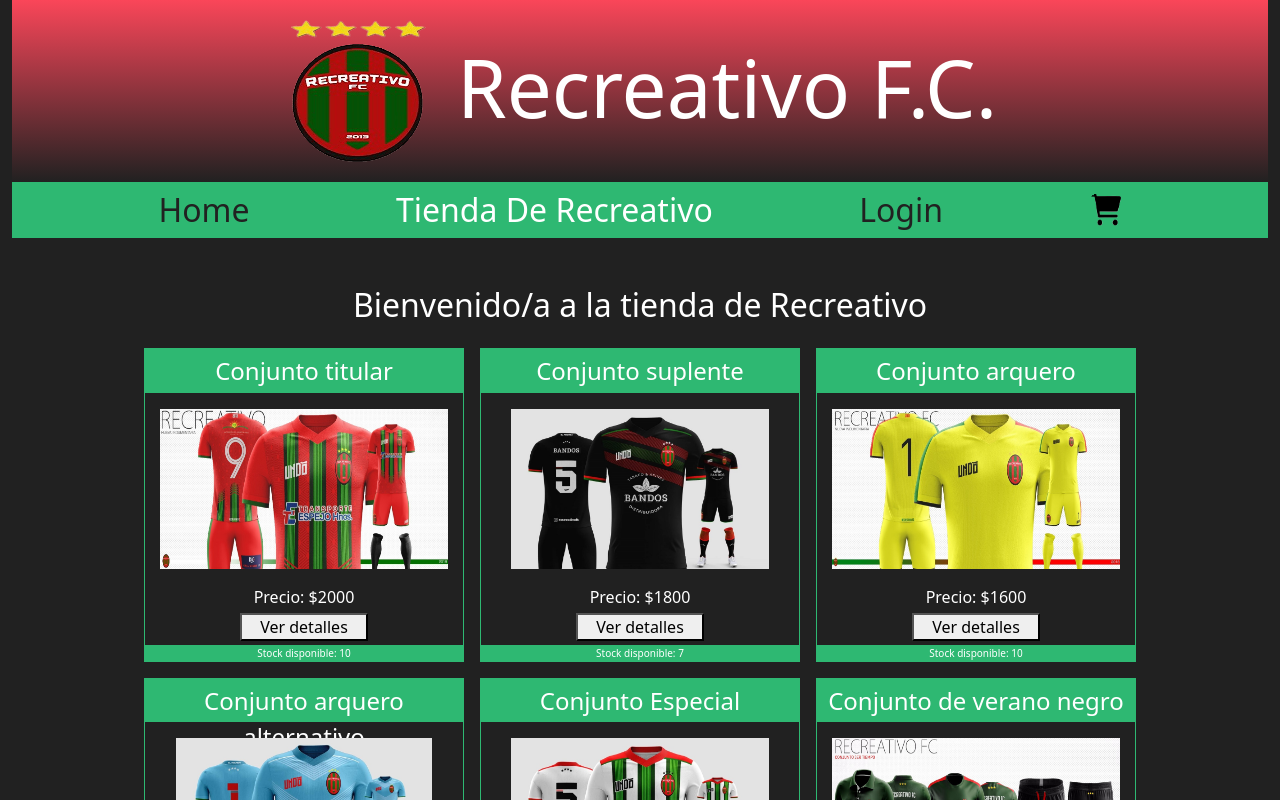
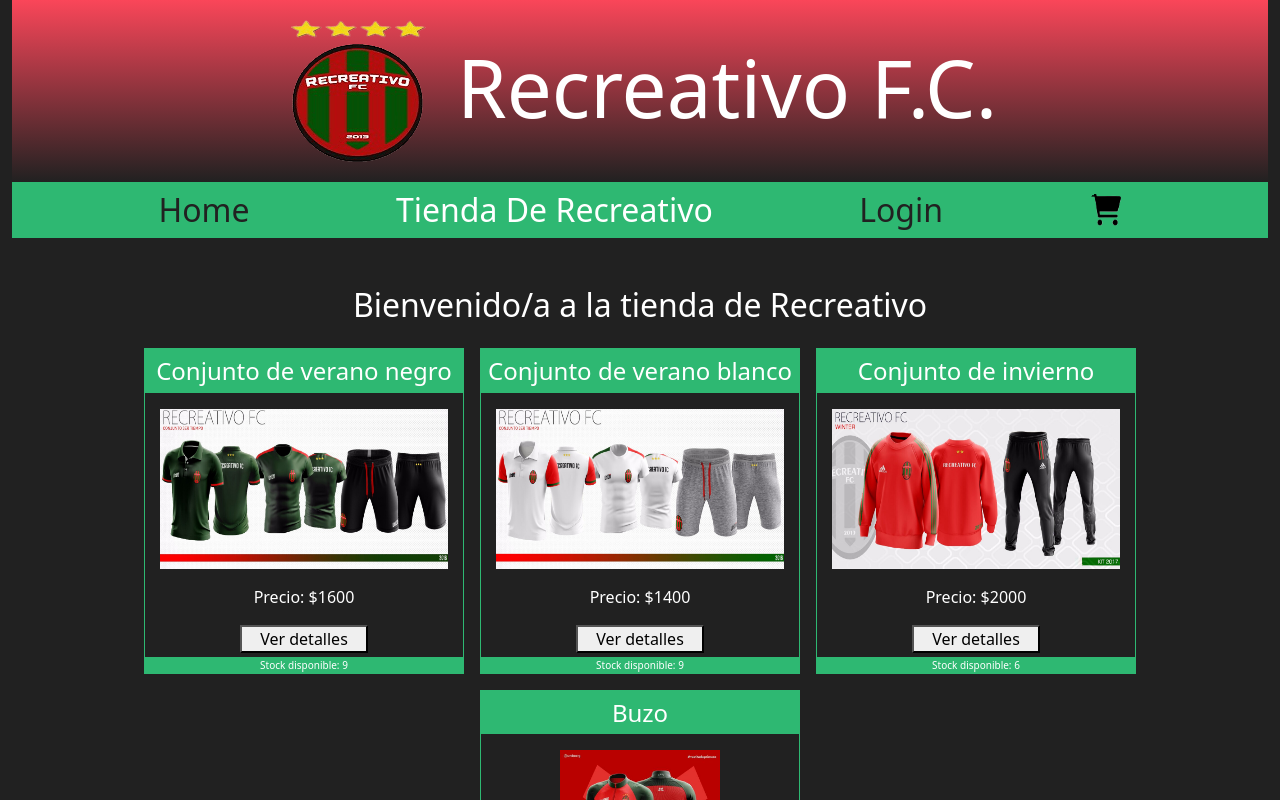
Before and after one commit to FacundoVillarroel/ProyectoFinalReactJS, a React (Create React App) app: page /category/deVestir in a window 1280 px wide. Shown: the top 800 px of the page. Built offline with nearby package versions, Linux system fonts and the light colour scheme.

Commit message:
Avance (Router) en la primer entrega del proyecto final

```diff
--- a/src/App.js
+++ b/src/App.js
@@ -1,7 +1,9 @@
 import 'bootstrap/dist/css/bootstrap.min.css';
 import NavBar from "./components/NavBar";
 import Header from './components/Header';
-import Main from './components/Main';
+import ItemListContainer from './components/ItemListContainer';
+import ItemDetailContainer from './components/ItemDetailContainer';
+import {BrowserRouter,Routes, Route, Navigate} from "react-router-dom"
 import './App.css';
 
 
@@ -9,11 +11,21 @@ import './App.css';
 function App() {
 
   return (
-    <div className="body container-fluid">
+    <BrowserRouter>
+      <div className="body container-fluid">
         <Header />
         <NavBar />
-        <Main />
-    </div>
+        <Routes>
+          <Route path="/" element={<ItemListContainer/>} />
+          <Route path="/category/:categoryId" element={<ItemListContainer/>} />
+          <Route path="/detail:itemId" element={<ItemDetailContainer/>} />
+
+          <Route path="*" element={ <Navigate to="/"/>}/>
+        </Routes>
+
+      </div>
+    </BrowserRouter>
+
   );
 }
 
--- a/src/components/Item.js
+++ b/src/components/Item.js
@@ -1,19 +1,20 @@
+import { Link } from "react-router-dom"
 
-function Item (item){
+function Item ({item}){
     return item?(
         <div className= "product d-flex flex-column align-items-center">
             <div className ="productName pt-1 pb-1">
-                <p>{item.item.title}</p>
+                <p>{item.title}</p>
             </div>
             <div className="productImageContainer d-flex justify-content-center align-items-center mt-3 mb-2">
-                <img src={item.item.imgSrc} alt="conjunto titular" className="productImage" />
+                <img src={item.imgSrc} alt="conjunto titular" className="productImage" />
             </div>
             <div className="productPrice mt-2">
-                <p className="mb-0">Precio: ${item.item.price}</p>
+                <p className="mb-0">Precio: ${item.price}</p>
             </div>
-            <button className="viewDetails mt-1 mb-1 ">Ver detalles</button>
+            <Link to={`/detail:${item.id}`}><button className="viewDetails mt-1 mb-1 ">Ver detalles</button></Link>
             <div className="stock mb-0">
-                <p className="mb-0">Stock disponible: {item.item.stock}</p>
+                <p className="mb-0">Stock disponible: {item.stock}</p>
             </div>
         </div>
     ): null
--- a/src/components/ItemDetailContainer.js
+++ b/src/components/ItemDetailContainer.js
@@ -2,7 +2,7 @@ import React, { useEffect, useState } from 'react';
 import ItemDetail from "./ItemDetail"
 import items from "../data/items"
 
-let itemImported = items.products[0]
+let itemImported = items[0]
 
 
 function ItemDetailContainer(){
--- a/src/components/ItemList.js
+++ b/src/components/ItemList.js
@@ -1,24 +1,11 @@
-import React, { useEffect, useState } from 'react';
 import Item from "./Item.js"
 
 
-const ItemList = (products) => {
-    let productListImported = products.products;
-    const [productList,setProductList] = useState([])
-    useEffect(()=> {
-        let promise = new Promise (resolve => {
-            setTimeout(()=> {
-                resolve (productListImported);
-            }, 2000)
-        })
-        promise.then((response)=>{
-            setProductList(response.products)
-        })
-    })
+const ItemList = ({products}) => {
 
     return(
         <div className="productList d-flex flex-wrap">
-                {productList.map((item, key) => {
+                {products.map((item, key) => {
                     return <Item item={item} key={key} />;
                 })}
         </div>
--- a/src/components/ItemListContainer.js
+++ b/src/components/ItemListContainer.js
@@ -1,13 +1,47 @@
 import ItemList from "./ItemList.js"
-import productsList from "../data/items.js"
-
+import productsListImported from "../data/items.js"
+import React, { useEffect, useState } from 'react';
+import { useParams } from "react-router-dom"
 
 function ItemListContainer(){
+    const [productsList,setProductList] = useState([])
+    const [loading, setLoading] = useState(false)
+
+    const { categoryId } = useParams()
+    useEffect(()=> {
+        setLoading(true)
+
+        let promise = new Promise (resolve => {
+            setTimeout(()=> {
+                resolve (productsListImported);
+            }, 2000)
+        })
+        promise.then ((response) =>{
+            if (categoryId) {
+                setProductList( response.filter( (prod) => prod.category === categoryId ) )
+            } else {
+                setProductList( response )
+            }
+        })
+        .catch((err) => {
+            console.log(err)
+        })
+        .finally(() => {
+            setLoading(false)
+        })
+    },[categoryId])
+
     return(
-        <div>
-            <h2 className= "text-center pb-2">Bienvenido/a a la tienda de Recreativo</h2>
-                <ItemList products={productsList}/>
-        </div>
+        <>
+            {
+                loading
+                    ? <h2>Loading...</h2>
+                    :   <div className="main container pb-3">
+                            <h2 className= "text-center pb-2">Bienvenido/a a la tienda de Recreativo</h2>
+                            <ItemList products={productsList}/>
+                        </div>
+            }
+        </>
         )
 }
 export default ItemListContainer
--- a/src/components/Main.js
+++ /dev/null
@@ -1,12 +0,0 @@
-import ItemListContainer from './ItemListContainer';
-import ItemDetailContainer from './ItemDetailContainer';
-
-function Main () {
-    return (
-        <main className="main container pb-3">
-            <ItemListContainer/>
-            <ItemDetailContainer/>
-        </main>
-    )
-}
-export default Main
--- a/src/data/items.js
+++ b/src/data/items.js
@@ -14,28 +14,29 @@ import imgCongVarNeg from "../images/conjuntoVarianteNegro2.jpeg"
 
 
 class product {
-    constructor (title, price,imgSrc,stock,description){
-        this.id = Math.random();
+    constructor (id,title, price,imgSrc,stock,description,category){
+        this.id = id;
         this.title = title ;
         this.price = price;
         this.imgSrc = imgSrc;
         this.stock = stock;
-        this.description = description
+        this.description = description;
+        this.category = category
     }
 }
 
-const conTitular = new product ("Conjunto titular",2000,imgConTitular,10, "Conjunto titular de Recreativo fútbol club");
-const conSuplente = new product("Conjunto suplente",1800,imgConSuplente, 7, "Conjunto titular de Recreativo fútbol club");
-const conArquero = new product ("Conjunto arquero", 1600, imgConArquero,10, "Conjunto de arquero de Recreativo fútbol club");
-const conArqueroAlternativo = new product("Conjunto arquero alternativo", 1500, imgConArqAlt,5,"Conjunto arquero alternativo de Recreativo fútbol club");
-const conEspecial = new product("Conjunto Especial", 1500, imgConAlt,10,"Conjunto especial de Recreativo fútbol club");
-const conVeranoNegro = new product("Conjunto de verano negro", 1600, imgConVerNeg,9,"Conjunto de verano negro de Recreativo fútbol club");
-const conVeranoBlanco = new product ("Conjunto de verano blanco", 1400, imgConVerBla,9,"Conjunto de verano blanco de Recreativo fútbol club");
-const conInvierno = new product("Conjunto de invierno", 2000, imgConInvierno,6,"Conjunto de invierno de Recreativo fútbol club");
-const buzo = new product ("Buzo", 700, imgBuzo,3, "Buzo individual de Recreativo fútbol club");
-const conAlternativoBlanco = new product ("Conjunto alternativo blanco", 1400, imgConAltBla,8,"Conjunto alternativo blanco de Recreativo fútbol club");
-const conAlternativoNegro = new product ("Conjunto alternativo negro", 1400, imgConAltNeg,10, "Conjunto alternativo negro de Recreativo fútbol club");
-const conVarianteNegro = new product ("Conjunto variante negro", 1400, imgCongVarNeg,5,"Conjunto variante negro de Recreativo fútbol club");
+const conTitular = new product ("conTitular","Conjunto titular",2000,imgConTitular,10, "Conjunto titular de Recreativo fútbol club","titular");
+const conSuplente = new product("conSuplente","Conjunto suplente",1800,imgConSuplente, 7, "Conjunto titular de Recreativo fútbol club","suplente");
+const conArquero = new product ("conArquero","Conjunto arquero", 1600, imgConArquero,10, "Conjunto de arquero de Recreativo fútbol club","titular");
+const conArqueroAlternativo = new product("conArqueroAlternativo","Conjunto arquero alternativo", 1500, imgConArqAlt,5,"Conjunto arquero alternativo de Recreativo fútbol club","suplente");
+const conEspecial = new product("conEspecial","Conjunto Especial", 1500, imgConAlt,10,"Conjunto especial de Recreativo fútbol club","suplente");
+const conVeranoNegro = new product("conVeranoNegro","Conjunto de verano negro", 1600, imgConVerNeg,9,"Conjunto de verano negro de Recreativo fútbol club","deVestir");
+const conVeranoBlanco = new product ("conVeranoBlanco","Conjunto de verano blanco", 1400, imgConVerBla,9,"Conjunto de verano blanco de Recreativo fútbol club","deVestir");
+const conInvierno = new product("conInvierno","Conjunto de invierno", 2000, imgConInvierno,6,"Conjunto de invierno de Recreativo fútbol club","deVestir");
+const buzo = new product ("buzo","Buzo", 700, imgBuzo,3, "Buzo individual de Recreativo fútbol club","deVestir");
+const conAlternativoBlanco = new product ("conAlternativoBlanco","Conjunto alternativo blanco", 1400, imgConAltBla,8,"Conjunto alternativo blanco de Recreativo fútbol club","suplente");
+const conAlternativoNegro = new product ("conAlternativoNegro","Conjunto alternativo negro", 1400, imgConAltNeg,10, "Conjunto alternativo negro de Recreativo fútbol club","suplente");
+const conVarianteNegro = new product ("conVarianteNegro","Conjunto variante negro", 1400, imgCongVarNeg,5,"Conjunto variante negro de Recreativo fútbol club","suplente");
 
 const products =[conTitular,conSuplente,conArquero,conArqueroAlternativo,conEspecial,conVeranoNegro,conVeranoBlanco,conInvierno,buzo,conAlternativoBlanco,conAlternativoNegro,conVarianteNegro]
-export default {products}
+export default products
```
